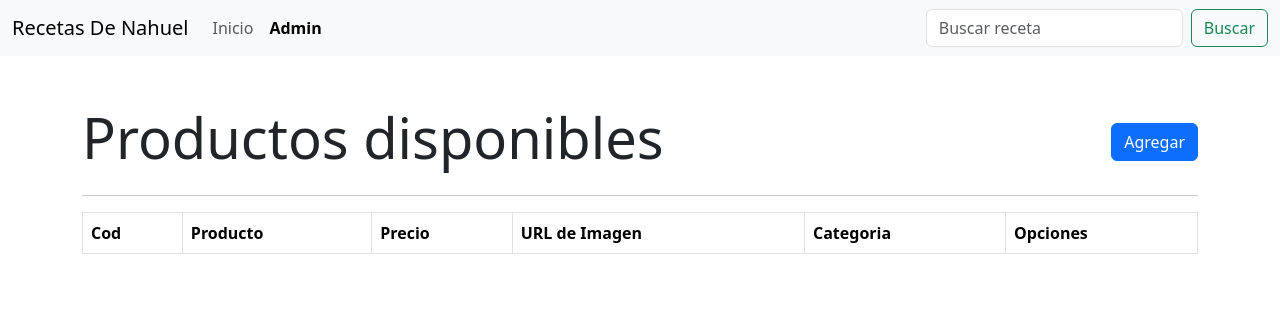
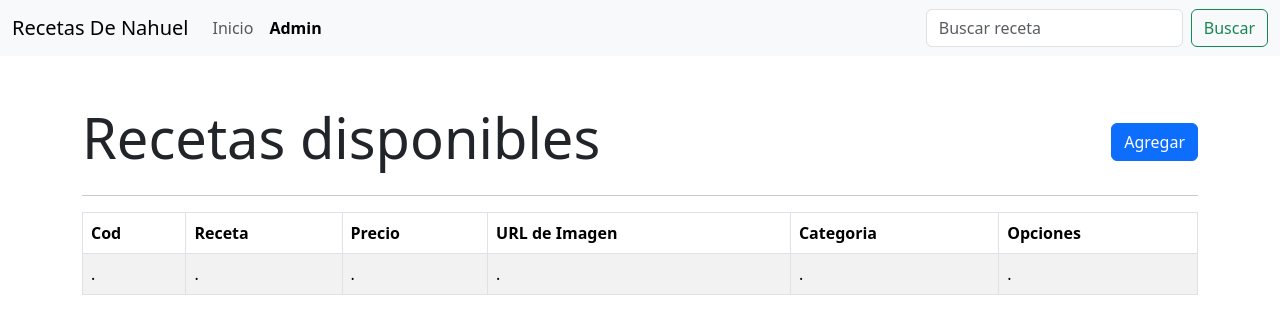
Before and after one commit to NahuFed/BlogRecetas, a React (Vite) app: page /admin in a window 1280 px wide. Shown: the top 334 px of the page. Built offline with nearby package versions, Linux system fonts and the light colour scheme.

Commit message:
modificado maquetado admin

```diff
--- a/src/components/views/Administrador.jsx
+++ b/src/components/views/Administrador.jsx
@@ -9,7 +9,7 @@ const Administrador = () => {
     return (
         <section className="container mainSection">
         <div className="d-flex justify-content-between align-items-center mt-5">
-          <h1 className="display-4 ">Productos disponibles</h1>
+          <h1 className="display-4 ">Recetas disponibles</h1>
           <Link className="btn btn-primary" to='/administrador/crear-producto'>
             Agregar
           </Link>
@@ -19,7 +19,7 @@ const Administrador = () => {
           <thead>
             <tr>
               <th>Cod</th>
-              <th>Producto</th>
+              <th>Receta</th>
               <th>Precio</th>
               <th>URL de Imagen</th>
               <th>Categoria</th>
@@ -27,7 +27,14 @@ const Administrador = () => {
             </tr>
           </thead>
           <tbody>
-
+            <tr>
+            <td>.</td>
+            <td>.</td>
+            <td>.</td>
+            <td>.</td>
+            <td>.</td>
+            <td>.</td>
+            </tr>
           </tbody>
         </Table>
       </section>
```
